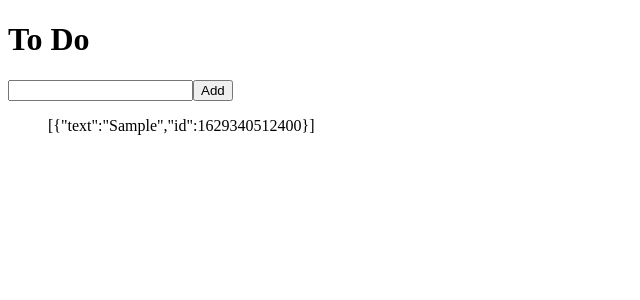
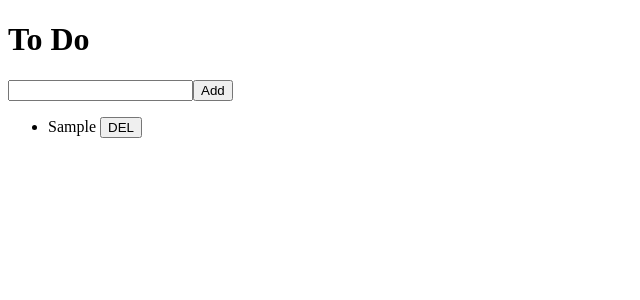
Before and after one commit to hanul-cha/redux-vallia, a React (Create React App) app: page /#/ in a window 1280 px wide. Both pictures are taken after typing "Sample" into the empty fields and a click on the button "Add". Shown: the top 300 px of the page, without its empty margins (0-640 px from the left). Built offline with nearby package versions, Linux system fonts and the light colour scheme.

Commit message:
create li

```diff
--- /dev/null
+++ b/src/component/ToDo.js
@@ -0,0 +1,11 @@
+import React from "react";
+
+function ToDo({ text }) {
+    return (
+        <li>
+            { text } <button>DEL</button>
+        </li>
+    );
+}
+
+export default ToDo;
--- a/src/routes/Home.js
+++ b/src/routes/Home.js
@@ -1,5 +1,6 @@
 import React, { useState } from "react";
 import { connect } from "react-redux";
+import ToDo from "../component/ToDo";
 import { actionCreators } from "../store";
 
 function Home({ toDos, addToDo }) {//toDos에 할당된것은 mapStateToProps에서 가져온 reducer의 state이다
@@ -13,7 +14,7 @@
     function onSubmit(e) {
         e.preventDefault();
         console.log(text);
-        addToDo(text);
+        addToDo(text); //store.js에 dispatch해서 리턴된 값들을 state에 할당해주는 구문
         setText("");
     }
 
@@ -24,7 +25,11 @@
                 <input type="text" value={text} onChange={onChange}/>
                 <button>Add</button>
             </form>
-            <ul>{ JSON.stringify(toDos) }</ul>
+            <ul>
+                { toDos.map(toDo => (
+                    <ToDo {...toDo} key={toDo.id} />
+                )) }
+            </ul>
         </>
     )
 }
--- a/src/store.js
+++ b/src/store.js
@@ -3,7 +3,7 @@
 const ADD = "ADD";
 const DELETE = "DELETE";
 
-const addToDo = text => {
+const addToDo = text => {  //보내줄 액션타입
     return{
         type: ADD,
         text
```
